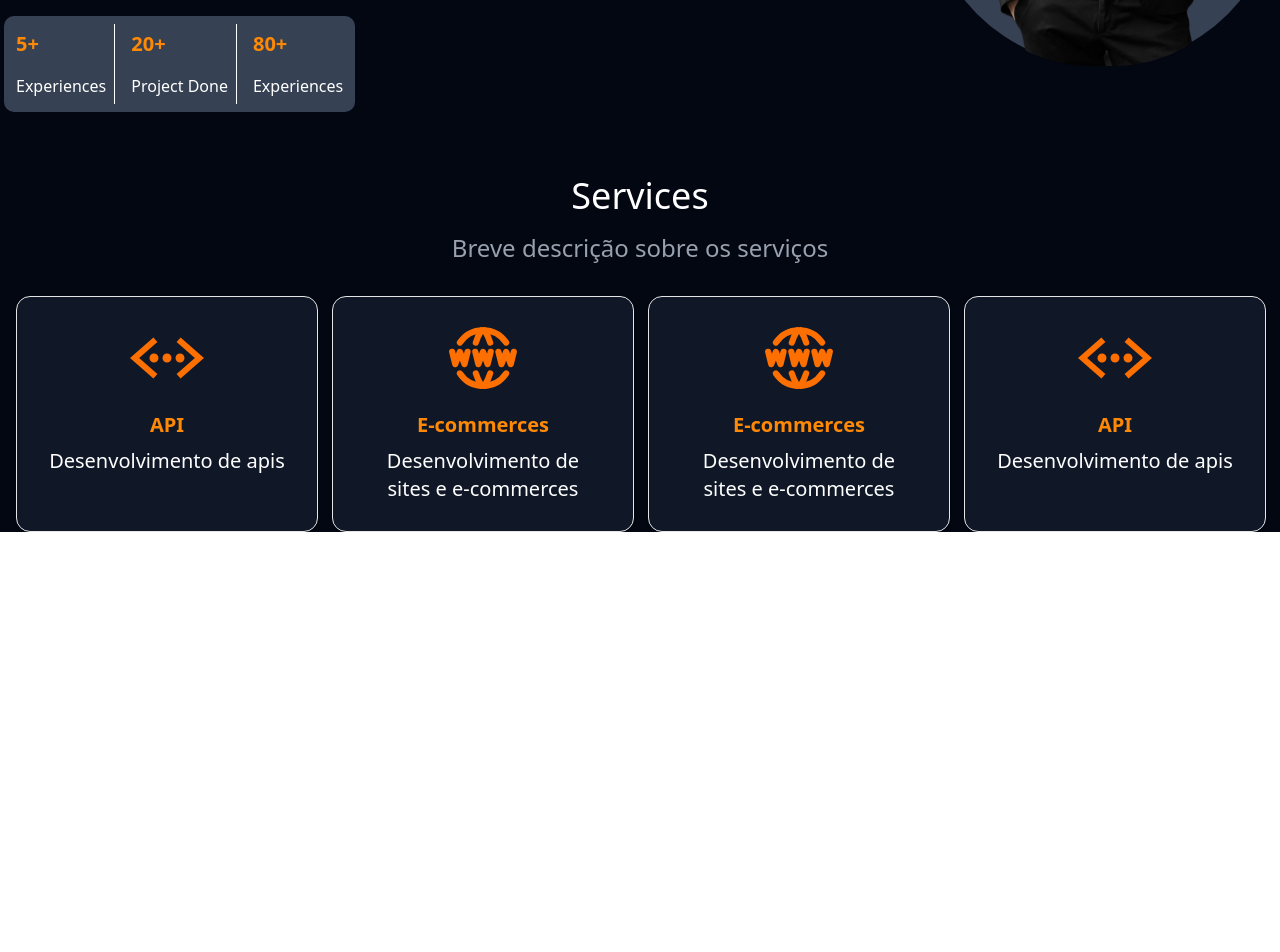
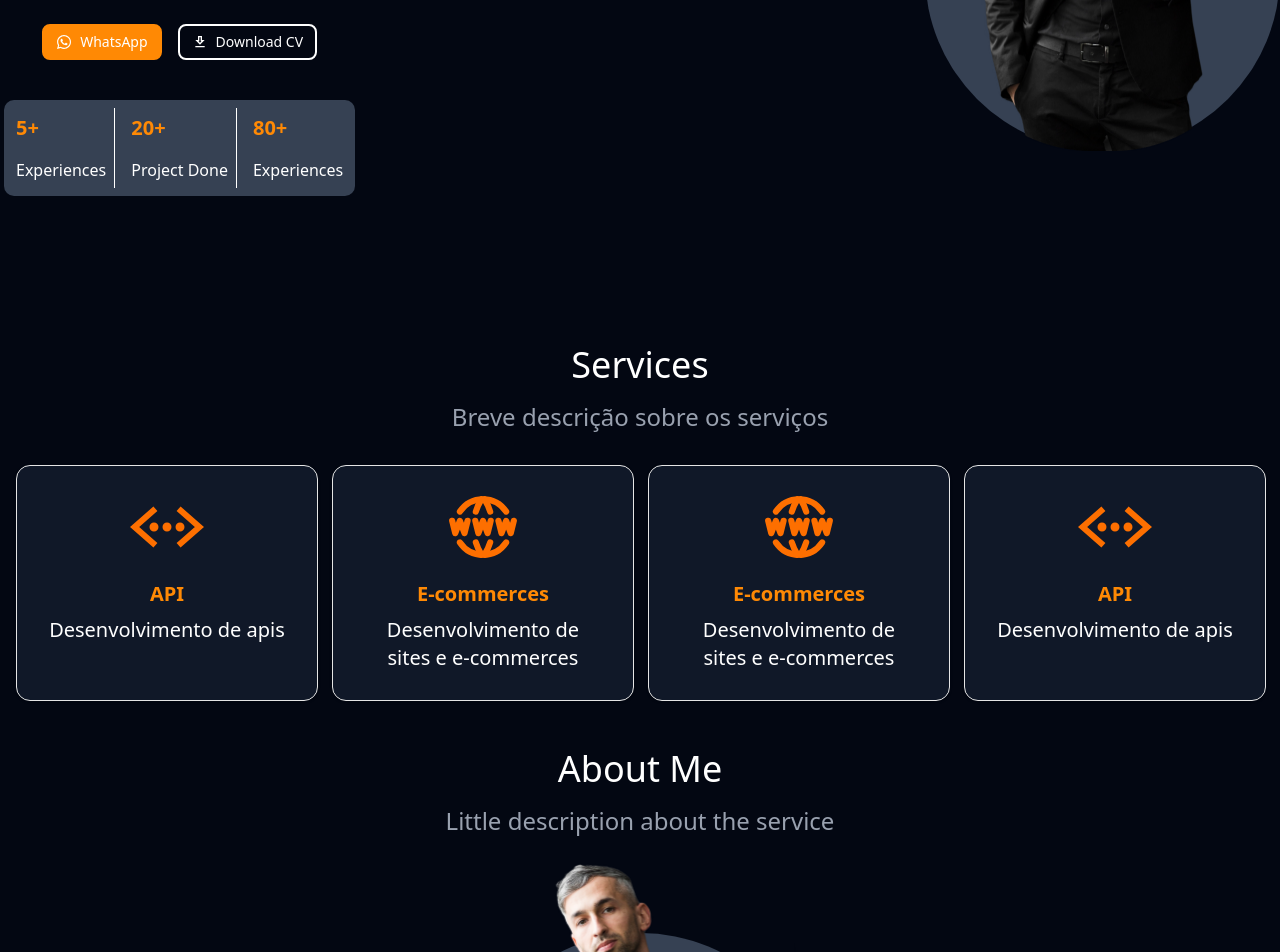
Before and after one commit to CleisonFreitas/cfreitasdev, a Next.js app: page /en in a window 1280 px wide. Shown: the part 442-1394 px from the top of the page. Before the commit the page ends 974 px from the top, so only its background shows below. Built offline with nearby package versions, Linux system fonts and the light colour scheme.

Commit message:
feat(mobile-about) adding about section to mobile view

```diff
--- /dev/null
+++ b/src/app/components/about.tsx
@@ -0,0 +1,30 @@
+'use client';
+
+import { Button } from "@/components/ui/button";
+import CustomPortrait from "../lib/custom-portrait";
+import CustomTitle from "../lib/custom-title";
+import { FaCloudDownloadAlt } from "react-icons/fa";
+
+const About = () => {
+    return (
+        <section className="mt-4 flex flex-col justify-between items-center gap-24">
+            <CustomTitle title="About Me" subtitle={'Little description about the service'} />
+            <div className="flex flex-col items-center justify-between gap-14">
+                <CustomPortrait image="/assets/images/perfil.png" />
+                <span className="flex justify-center items-center w-full flex-col px-4 gap-4">
+                    <p
+                        className="text-wrap text-gray-400 text-justify"
+                    >
+                        {`Lorem Ipsum is simply dummy text of the printing and typesetting industry. Lorem Ipsum has been the industry's standard dummy text ever since the 1500s, when an unknown printer took a galley of type and scrambled it to make a type specimen book. It has survived not only five centuries, but also the leap into electronic typesetting, remaining essentially unchanged. It was popularised in the 1960s with the release of Letraset sheets containing Lorem Ipsum passages, and more recently with desktop publishing software like Aldus PageMaker including versions of Lorem Ipsum.`}
+                    </p>
+                    <Button className="bg-orange-500 text-white flex items-center gap-4">
+                        <FaCloudDownloadAlt />
+                        <p>Download CV</p>
+                    </Button>
+                </span>
+            </div>
+        </section>
+    );
+}
+
+export default About;
--- a/src/app/components/introduction.tsx
+++ b/src/app/components/introduction.tsx
@@ -46,7 +46,7 @@ const Introduction = ({ t }: LangType) => {
     ];
     return (
         <section className="flex flex-col justify-between items-center h-full md:flex-row">
-            <div className="flex flex-col  justify-between items-center gap-10">
+            <div className="flex flex-col justify-between items-center gap-10">
                 <div className="flex flex-col gap-1 justify-center items-center">
                     <h3 className="text-white opacity-50 first-letter:capitalize text-[24px]">{t['introduction.hi']}</h3>
                     <h2 className="text-white opacity-70 text-[30px]">Cleison Freitas</h2>
@@ -74,7 +74,6 @@ const Introduction = ({ t }: LangType) => {
                 </div>
                 <CustomSeparator items={items} />
             </div>
-            <span className="h-[100px] md:h-0"/>
             <CustomPortrait image="/assets/images/perfil.png" />
         </section>
     )
--- a/src/app/components/middle-content.tsx
+++ b/src/app/components/middle-content.tsx
@@ -1,15 +1,20 @@
 'use client';
 
 import { LangType } from "../types/lang_type";
+import About from "./about";
 import Introduction from "./introduction";
 import Services from "./services";
 
 const MiddleContent = ({ t }: LangType) => {
     return (
-        <div className="row-start-2 row-end-2 col-start-1 col-end-1 flex flex-col gap-8">
+        <section className="row-start-2 row-end-2 col-start-1 col-end-1 flex flex-col gap-8">
             <Introduction t={t} />
             <Services />
-        </div>
+            <About />
+            <div className="h-[250px]">
+                <p className="text-white font-bold">102030</p>
+            </div>
+       </section>
     );
 }
 
--- a/src/app/lib/custom-title.tsx
+++ b/src/app/lib/custom-title.tsx
@@ -3,7 +3,7 @@ const CustomTitle = ( { title, subtitle } : { title: string, subtitle?: string|n
     return (
         <div className={`flex flex-col h-auto ${subtitle ? 'justify-between' : 'justify-center'} items-center`}>
             <h3 className="text-4xl text-white mb-4">{title}</h3>
-            <h5 className={`text-2xl text-gray-400 ${subtitle ? 'block' : 'hidden'}`}>{subtitle}</h5>
+            <h5 className={`text-2xl text-center text-gray-400 ${subtitle ? 'block' : 'hidden'}`}>{subtitle}</h5>
         </div>
     );
 }
```
